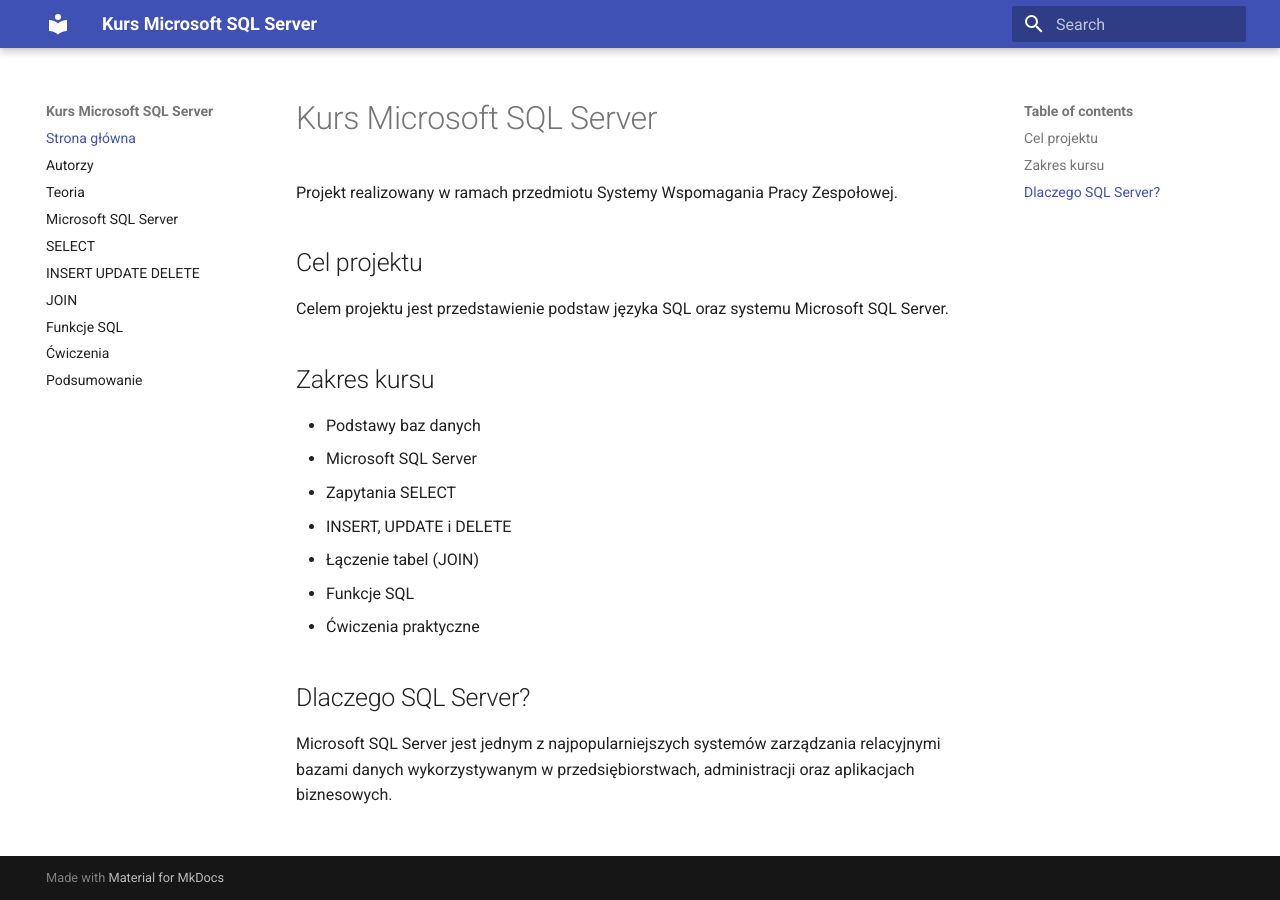
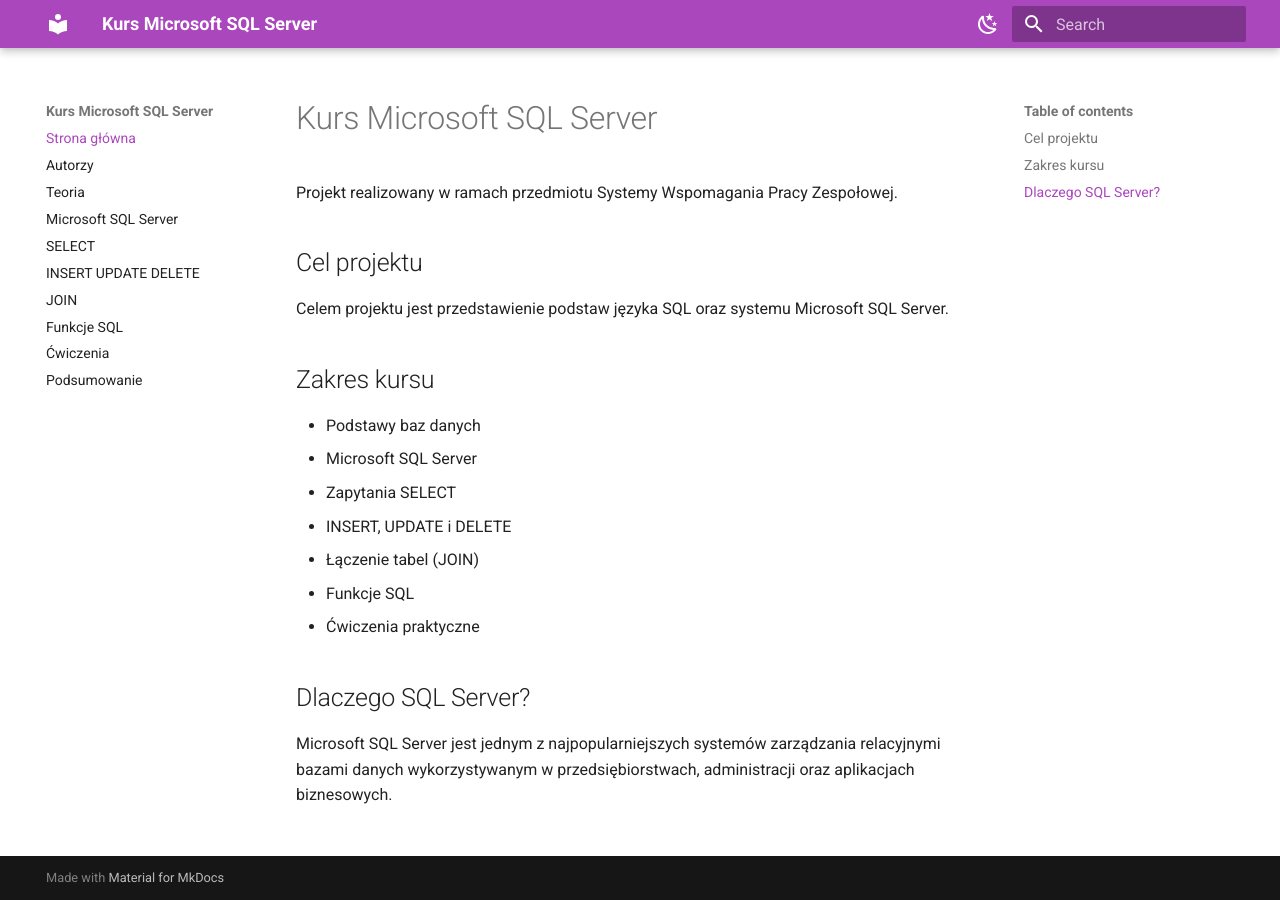
Before and after one commit to 434417/sql-dev, an MkDocs documentation site: the page built from docs/index.md, in a window 1280 px wide. Built offline with MkDocs 1.6.1 and Material for MkDocs 9.7.7, drawn with Linux system fonts in a browser that asks for light colours.

Commit message:
Dodanie zmiany trybu nocny/dzienny

```diff
--- a/mkdocs.yml
+++ b/mkdocs.yml
@@ -2,7 +2,18 @@ site_name: Kurs Microsoft SQL Server
 
 theme:
   name: material
+  palette:
+    - scheme: default
+      primary: purple
+      toggle:
+        icon: material/weather-night
+        name: Dark mode
 
+    - scheme: slate
+      primary: purple
+      toggle:
+        icon: material/weather-sunny
+        name: Light mode
 nav:
   - Strona główna: index.md
   - Autorzy: authors.md
```
